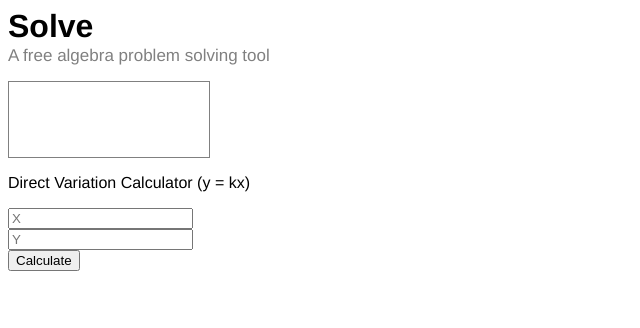
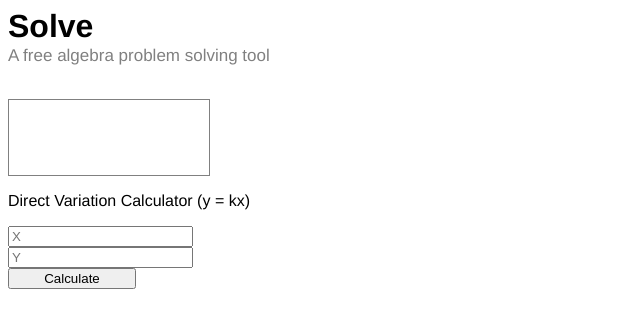
Before and after one commit to imryan/imryan.github.io, a Jekyll site: the page built from solve/index.html, in a window 1280 px wide. Shown: the top 328 px of the page, without its empty margins (0-640 px from the left). Built offline with Jekyll 4.4.1, drawn with Linux system fonts in a browser that asks for light colours; Markdown is read by kramdown in place of the engine named in the settings.

Commit message:
CSS fixes

```diff
--- a/solve/index.html
+++ b/solve/index.html
@@ -28,6 +28,10 @@ title: Ryan Cohen
 			font-family: helvetica;
 		}
 
+		button {
+			width: 128px;
+		}
+
 		</style>
 	</header>
 
@@ -44,8 +48,9 @@ function solveVariation() {
 
 </script>
 
+<br>
+
 <div id="dvResults" style="width:200px;height:75px;border:1px solid gray;"></div>
-
 <p>Direct Variation Calculator (y = kx)</p>
 	<input id="x-value" placeholder="X"/>
 	<br>
```
